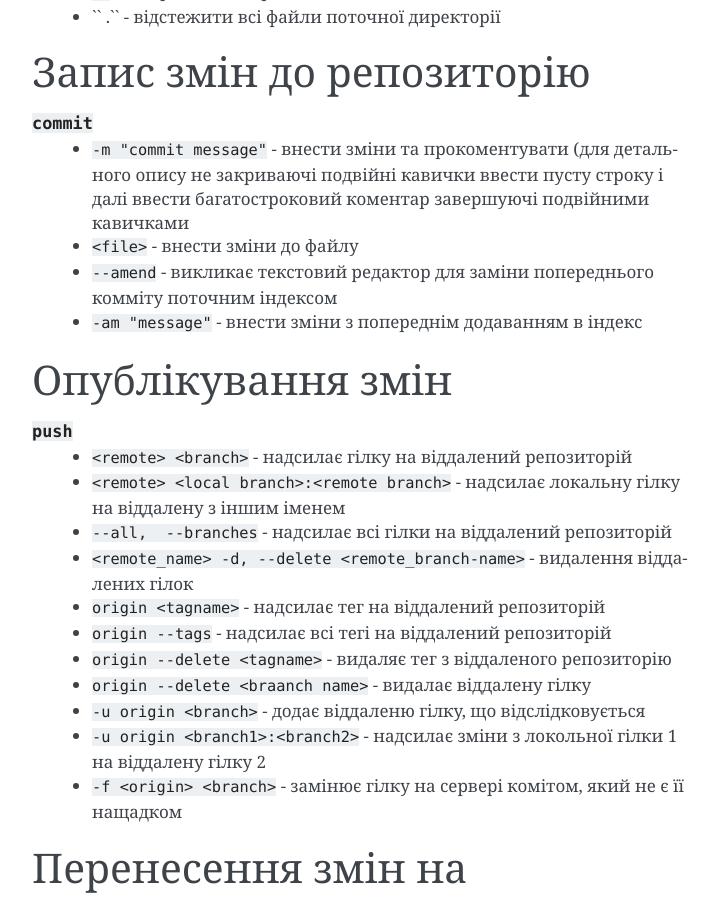
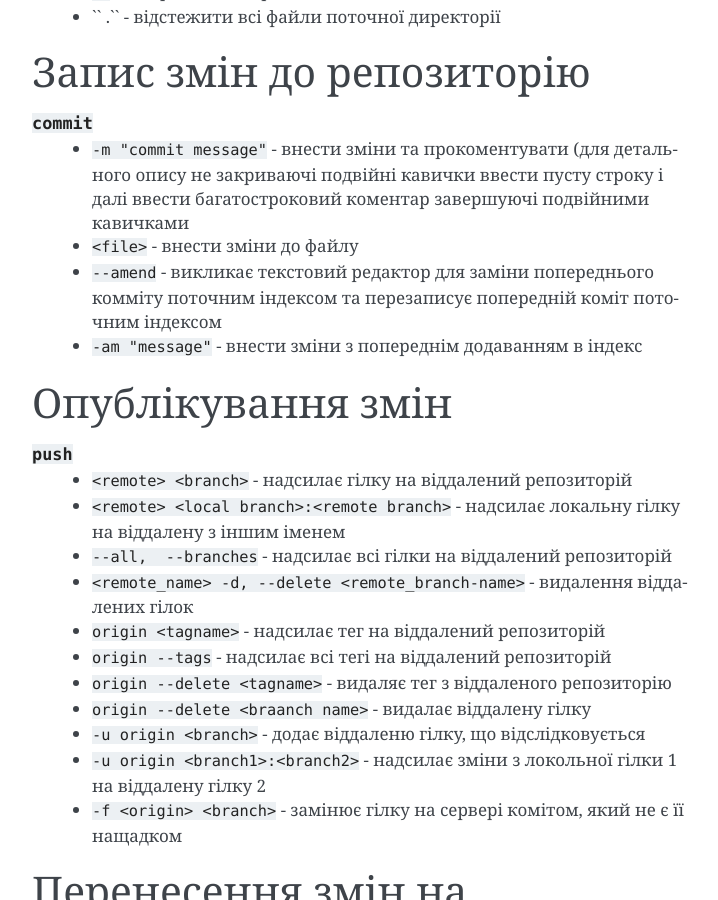
Before and after one commit to lsv62/Git, a Sphinx documentation site: the page built from source/git.rst, in a window 1280 px wide and 900 px high, scrolled down 1557 px. Shown: the whole window, without its empty margins (388-1106 px from the left). Built offline with Sphinx 7.4.7, drawn with Linux system fonts in a browser that asks for light colours.

Commit message:
додаток до --amend

```diff
--- a/source/git.rst
+++ b/source/git.rst
@@ -82,6 +82,7 @@
           коментар завершуючі подвійними кавичками
         * ``<file>`` - внести зміни до файлу
         * ``--amend`` - викликає текстовий редактор для заміни попереднього комміту поточним індексом
+          та перезаписує попередній коміт поточним індексом
         * ``-am "message"`` - внести зміни з попереднім додаванням в індекс
 
 Опублікування змін
```
